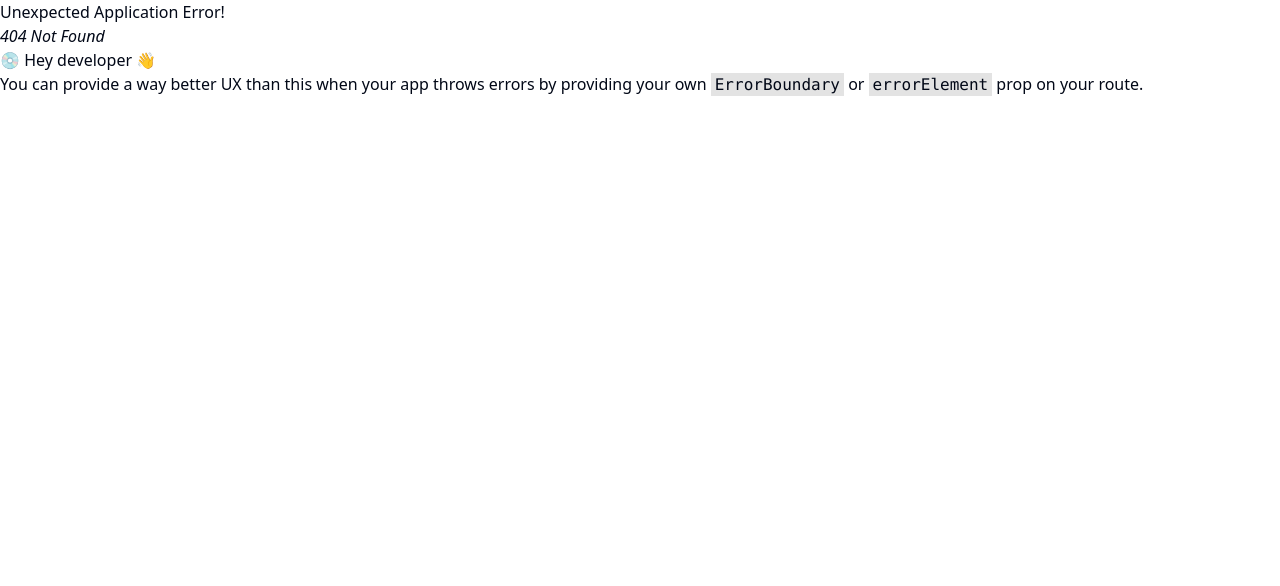
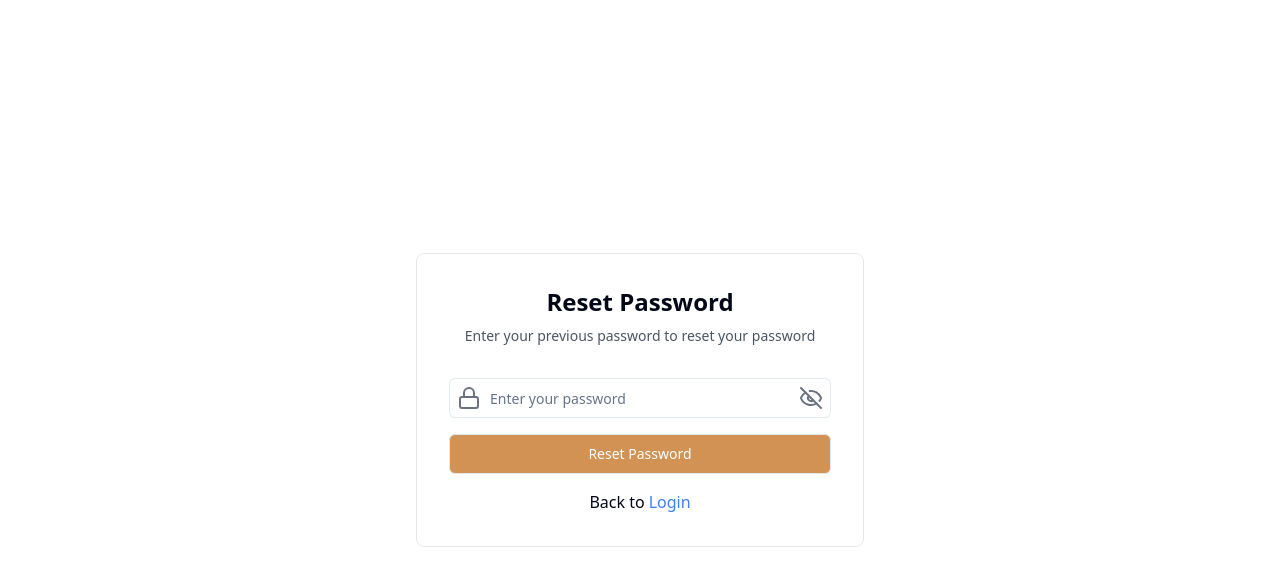
Before and after one commit to 23-faisal/restaurant, a React (Vite) app in the folder client/: page /reset-password in a window 1280 px wide. Before the commit this address had no page. Shown: the top 586 px of the page. Built offline with nearby package versions, Linux system fonts and the light colour scheme.

Commit message:
create reset password page ui

```diff
--- a/client/src/App.tsx
+++ b/client/src/App.tsx
@@ -3,6 +3,7 @@ import { createBrowserRouter, RouterProvider } from "react-router-dom";
 import MainLayout from "./MainLayout";
 import SignUp from "./auth/SignUp";
 import ForgotPassword from "./auth/ForgotPassword";
+import ResetPassword from "./auth/ResetPassword";
 
 const appRouter = createBrowserRouter([
   {
@@ -21,6 +22,10 @@ const appRouter = createBrowserRouter([
     path: "/forgot-password",
     element: <ForgotPassword />,
   },
+  {
+    path: "/reset-password",
+    element: <ResetPassword />,
+  },
 ]);
 
 function App() {
--- /dev/null
+++ b/client/src/auth/ResetPassword.tsx
@@ -0,0 +1,82 @@
+import { Button } from "@/components/ui/button";
+import { Input } from "@/components/ui/input";
+import { Eye, EyeOff, Loader2, Lock, Mail } from "lucide-react";
+import { useState } from "react";
+import { Link } from "react-router-dom";
+
+const ResetPassword = () => {
+  const [newPassword, setNewPassword] = useState<string>("");
+  const [showPassword, setShowPassword] = useState<boolean>(true);
+  const [loading, setLoading] = useState<boolean>(false);
+  return (
+    <div className="flex items-center justify-center h-screen w-screen">
+      <form className="md:p-8 md:w-full max-w-md  md:border mx-4 md:border-gray-200 md:rounded-lg  ">
+        <div className="mb-8 flex flex-col gap-2">
+          <h1 className="font-bold  text-2xl text-center ">Reset Password</h1>
+          <p className="text-gray-600 text-sm text-center">
+            Enter your previous password to reset your password
+          </p>
+        </div>
+        <div className="relative mb-4 ">
+          <Input
+            onChange={(e) => setNewPassword(e.target.value)}
+            type={showPassword ? "text" : "password"}
+            value={newPassword}
+            placeholder="Enter your password"
+            className="px-10 focus-visible:ring-1"
+          />
+          <Lock className="absolute inset-y-2 left-2 text-gray-500 pointer-events-none" />
+          {showPassword ? (
+            <>
+              <EyeOff
+                onClick={() => setShowPassword(!showPassword)}
+                className="absolute inset-y-2 right-2 text-gray-500  cursor-pointer"
+              />
+            </>
+          ) : (
+            <>
+              <Eye
+                onClick={() => setShowPassword(!showPassword)}
+                className="absolute inset-y-2 right-2 text-gray-500  cursor-pointer"
+              />
+            </>
+          )}
+        </div>
+        <div>
+          {loading ? (
+            <>
+              <Button
+                onClick={() => setLoading(!loading)}
+                disabled={loading}
+                variant="outline"
+                className="w-full bg-orange hover:bg-hoverOrange text-white hover:text-white"
+              >
+                <Loader2 className="h-6 w-6 animate-spin" />
+              </Button>
+            </>
+          ) : (
+            <>
+              <Button
+                onClick={() => setLoading(!loading)}
+                type="submit"
+                variant="outline"
+                className="w-full bg-orange hover:bg-hoverOrange text-white hover:text-white"
+              >
+                Reset Password
+              </Button>
+            </>
+          )}
+        </div>
+
+        <div className="flex items-center justify-center gap-1 mt-4">
+          <p>Back to </p>
+          <Link className="text-blue-500" to="/login">
+            Login
+          </Link>
+        </div>
+      </form>
+    </div>
+  );
+};
+
+export default ResetPassword;
```
